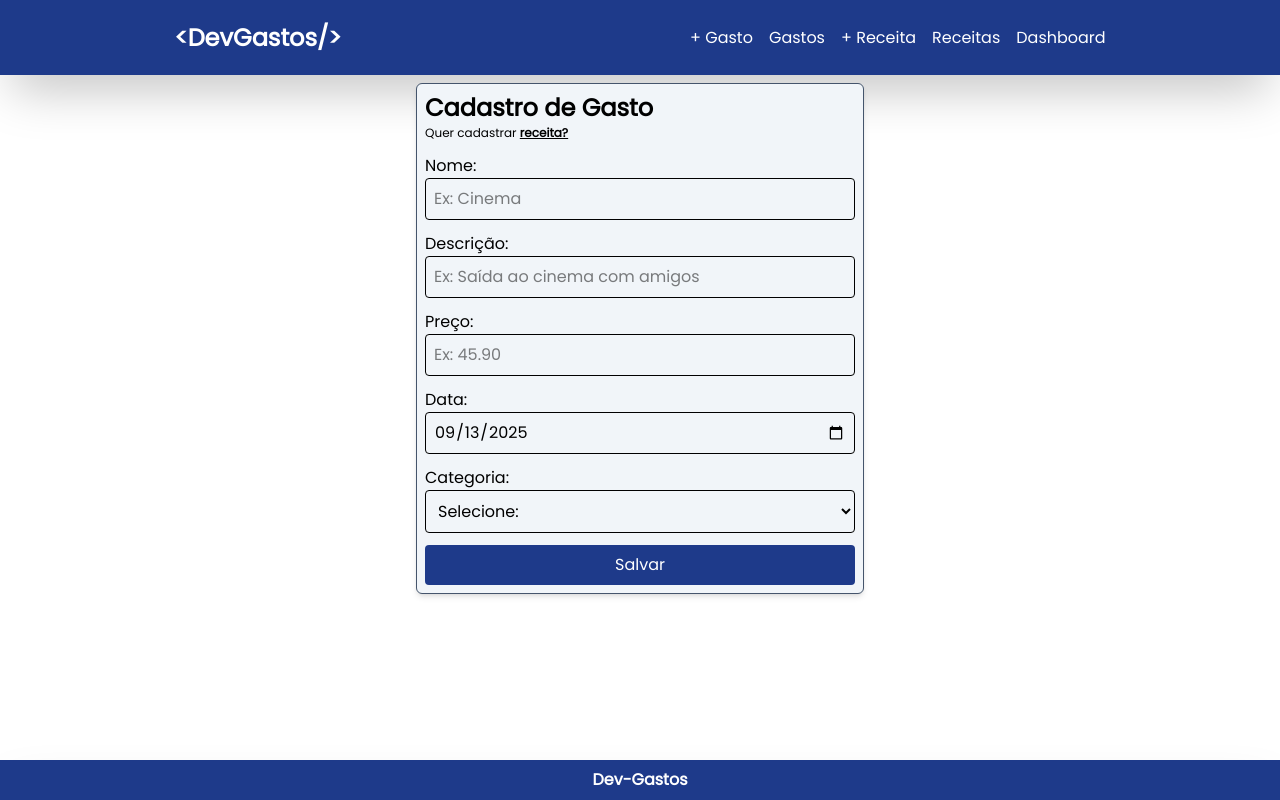
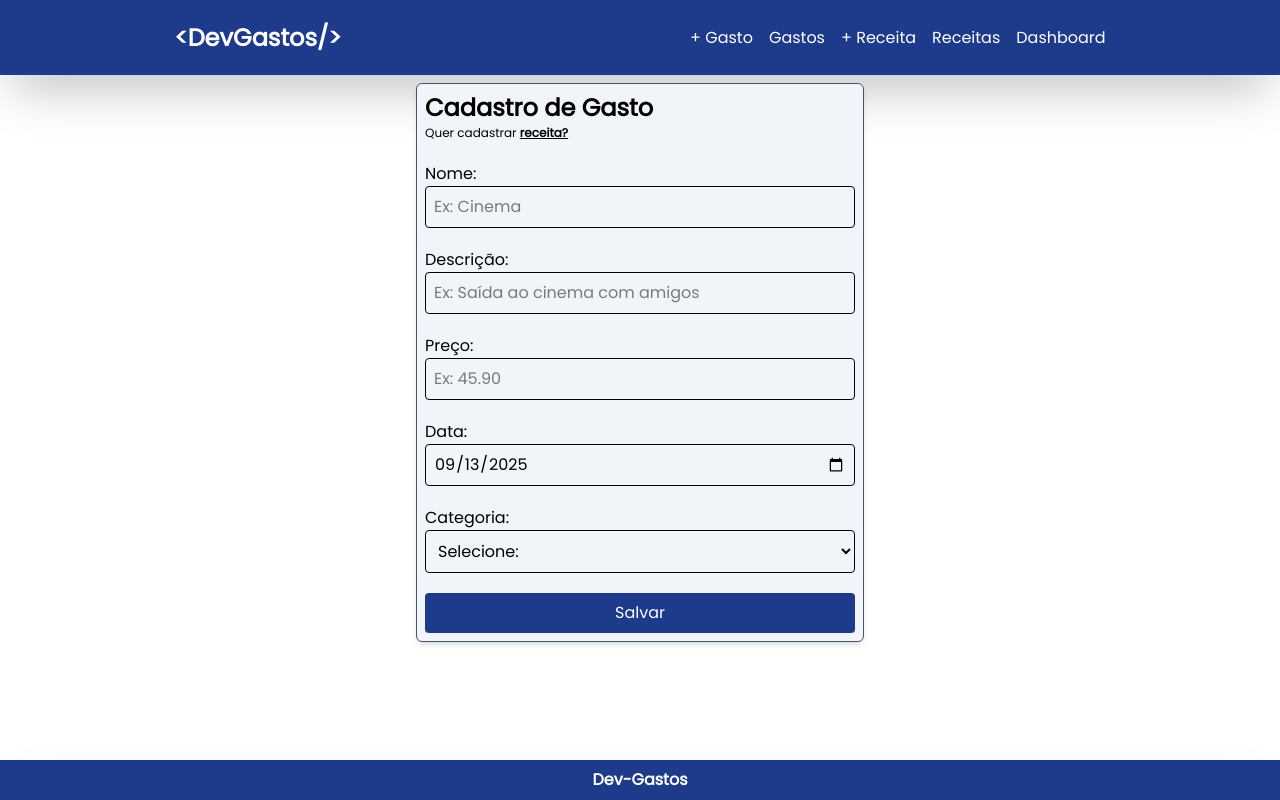
Before and after one commit to joseisaacpy/dev-gastos, a React app in the folder client/: page /novoGasto in a window 1280 px wide. Built offline with nearby package versions, Linux system fonts and the light colour scheme; the HTML template or start-up script is replaced by a standard one.

Commit message:
style: adicinar gap maior no form de gasto

```diff
--- a/client/src/Pages/CadastrarGasto/index.jsx
+++ b/client/src/Pages/CadastrarGasto/index.jsx
@@ -79,7 +79,7 @@ const CadastrarGasto = () => {
 
   return (
     <form
-      className="w-full max-w-md mx-auto mt-2 flex flex-col gap-3 p-2 bg-slate-100 shadow-md border border-slate-600 rounded-md"
+      className="w-full max-w-md mx-auto mt-2 flex flex-col gap-5 p-2 bg-slate-100 shadow-md border border-slate-600 rounded-md"
       onSubmit={handleSubmit}
     >
       {/* Título */}
```
